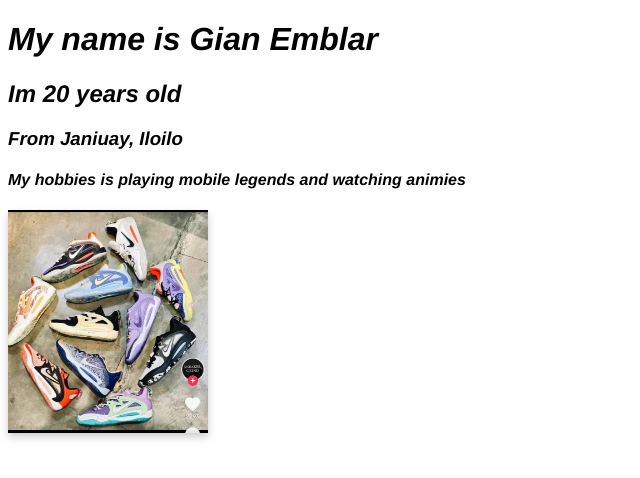
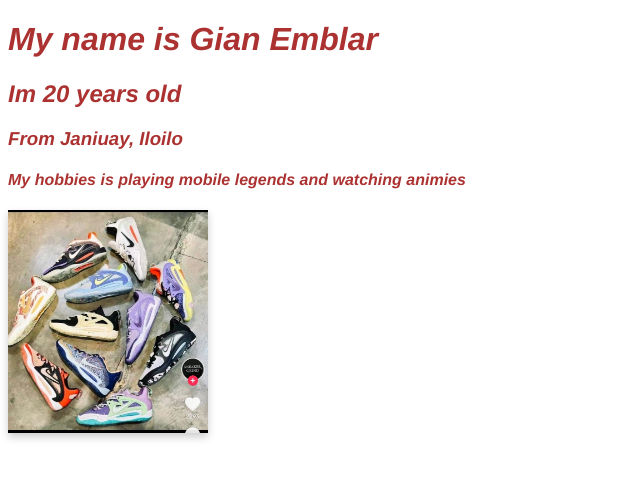
Before and after one commit to GianEmblar/PRACTICAL-EMBLAR, a plain HTML site: page index.html in a window 1280 px wide. Shown: the whole page, without its empty margins (0-640 px from the left). Drawn offline with Linux system fonts and the light colour scheme.

Commit message:
Update gian.css

```diff
--- a/gian.css
+++ b/gian.css
@@ -2,6 +2,26 @@ body{
     font-family: 'Franklin Gothic Medium', 'Arial Narrow', Arial, sans-serif;
     font-style: italic;
     font-weight: 200;
+}
+h1{
+    font:size 20px;
+    color:#ac3232;
+    margin:10px0;
+}
+h2{
+    font:size 20px;
+    color:#ac3232;
+    margin:10px0;
+}
+h3{
+    font:size 20px;
+    color:#ac3232;
+    margin:10px0;
+}
+h4{
+    font:size 20px;
+    color:#ac3232;
+    margin:10px0;
 }
 img{
     width:200px;
```
